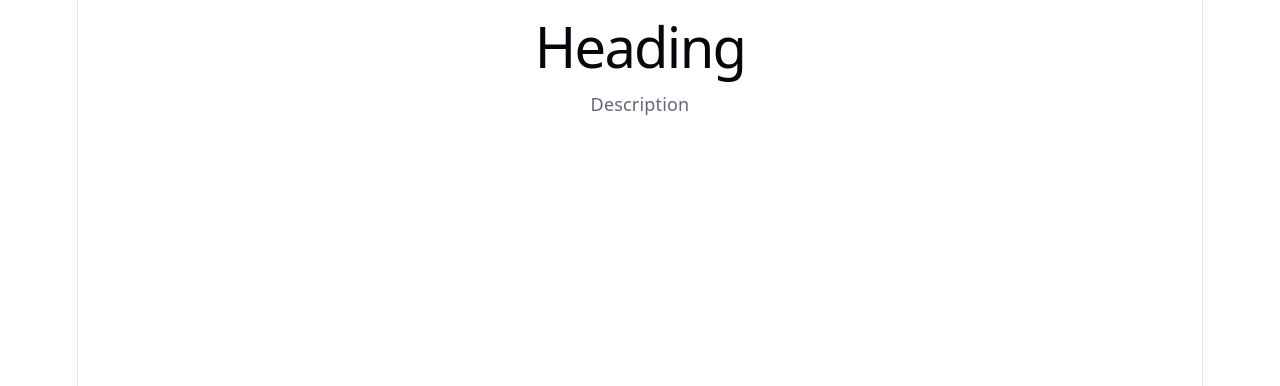
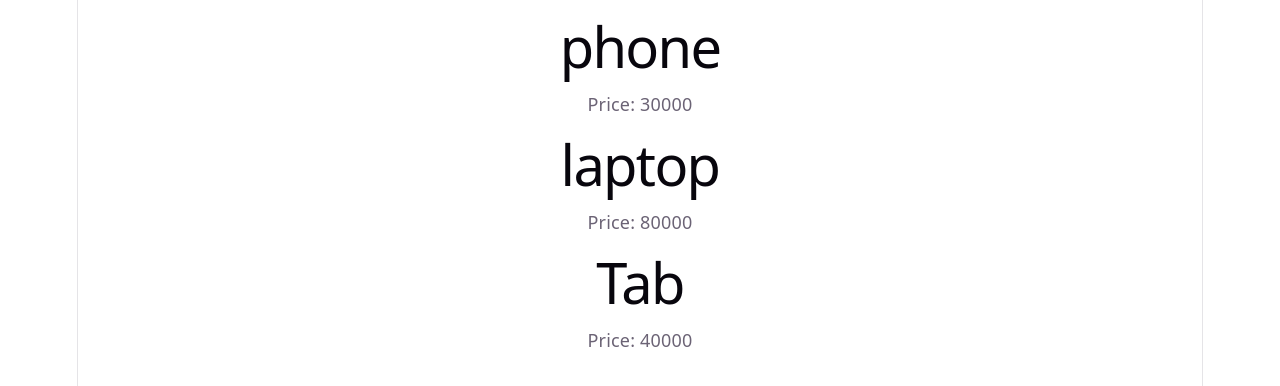
Before and after one commit to Emozatic/React, a React (Vite) app in the folder basic-react-app/: page / in a window 1280 px wide. Shown: the top 386 px of the page. Built offline with nearby package versions, Linux system fonts and the light colour scheme.

Commit message:
adding props in react component

```diff
--- a/basic-react-app/src/Product.jsx
+++ b/basic-react-app/src/Product.jsx
@@ -1,9 +1,9 @@
 import "./Product.css";
-function Product(){
+function Product({title,price}){
     return (
         <div className="mainBox">
-        <h1>Heading</h1>
-        <p>Description</p>
+        <h1>{title}</h1>
+        <p>Price: {price}</p>
         </div>
     )
 }
--- a/basic-react-app/src/ProductTab.jsx
+++ b/basic-react-app/src/ProductTab.jsx
@@ -3,7 +3,9 @@ import Product from "./Product";
 function ProductTab(){
     return(
         <>
-        <Product/>
+        <Product title="phone" price={30000}/>
+        <Product title="laptop" price={80000}/>
+        <Product title="Tab" price={40000}/>
         </>
     )
 }
```
Also changed, not shown: 1 other file (tests, documents, lock files or other folders).
